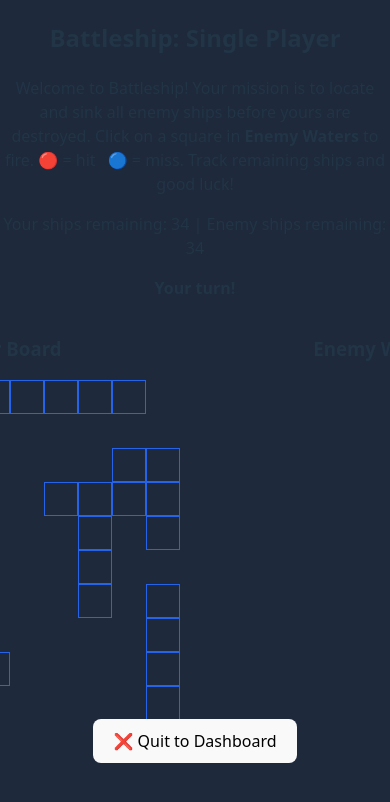
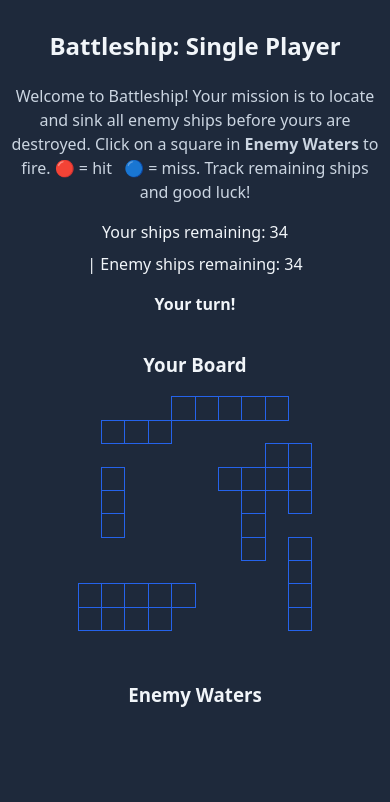
Before and after one commit to usmanAfzalKhan/playpal-multiplayer, a React (Vite) app: page /battleship/single in a window 390 px wide. Shown: the top 802 px of the page. Built offline with nearby package versions, Linux system fonts and the light colour scheme.

Commit message:
Improve Battleship styling with mobile-friendly responsive grid, scrollable boards, flexible controls, and enhanced chat layout.

```diff
--- a/src/pages/Battleship.css
+++ b/src/pages/Battleship.css
@@ -1,10 +1,15 @@
+/* src/components/Battleship.css */
+
 .battleship-container {
   text-align: center;
+  padding: 1rem;
+  color: #f1f5f9;
 }
 
+.explanation,
 .instructions {
   margin: 0.5rem 0;
-  color: #ddd;
+  color: #cbd5e1;
 }
 
 .status {
@@ -12,11 +17,24 @@
   margin-bottom: 1rem;
 }
 
-.battleship-boards {
+.status-bar {
   display: flex;
   justify-content: center;
   gap: 2rem;
-  margin-top: 1rem;
+  margin: 1rem 0;
+}
+
+.boards-wrapper {
+  overflow-x: auto;
+  width: 100%;
+  padding-bottom: 1rem;
+}
+
+.battleship-boards {
+  display: flex;
+  flex-wrap: wrap;
+  justify-content: center;
+  gap: 2rem;
 }
 
 .battleship-grid {
@@ -32,19 +50,26 @@
 }
 
 .battleship-grid .hit {
-  background-color: #dc2626; /* red */
+  background-color: #dc2626; /* red for hits */
 }
 
 .battleship-grid .miss {
-  background-color: #2563eb; /* blue */
+  background-color: #2563eb; /* blue for misses */
 }
 
 .battleship-grid .ship {
-  outline: 1px solid #2563eb; /* show your own ships */
+  outline: 1px solid #2563eb; /* show your ships */
+}
+
+/* Controls */
+.controls {
+  display: flex;
+  justify-content: center;
+  gap: 1rem;
+  margin-top: 1rem;
 }
 
 .restart-btn {
-  margin-top: 1.5rem;
   padding: 0.5rem 1rem;
   background: #38bdf8;
   color: white;
@@ -52,3 +77,88 @@
   border-radius: 4px;
   cursor: pointer;
 }
+
+.quit-btn {
+  padding: 0.5rem 1rem;
+  background: #ef4444;
+  color: white;
+  border: none;
+  border-radius: 4px;
+  cursor: pointer;
+}
+
+/* Chat */
+.chatbox {
+  max-width: 600px;
+  margin: 1rem auto;
+  background: #0f172a;
+  padding: 1rem;
+  border-radius: 8px;
+  color: #f1f5f9;
+}
+
+.chatbox h4 {
+  margin-top: 0;
+}
+
+.chat-messages {
+  max-height: 200px;
+  overflow-y: auto;
+  margin-bottom: 0.5rem;
+}
+
+.chat-messages p {
+  margin: 0.25rem 0;
+  font-size: 0.9rem;
+}
+
+.chat-input {
+  display: flex;
+  gap: 0.5rem;
+}
+
+.chat-input input {
+  flex: 1;
+  padding: 0.5rem;
+  background: #1e293b;
+  color: #f1f5f9;
+  border: 1px solid #334155;
+  border-radius: 4px;
+}
+
+.chat-input button {
+  padding: 0.5rem 1rem;
+  background: #38bdf8;
+  color: #000;
+  border: none;
+  border-radius: 4px;
+  cursor: pointer;
+}
+
+/* Mobile responsiveness */
+@media (max-width: 640px) {
+  .battleship-container {
+    padding: 0.5rem;
+  }
+  .battleship-grid {
+    grid-template-columns: repeat(10, 1.4rem);
+    grid-template-rows:    repeat(10, 1.4rem);
+    gap: 1px;
+  }
+  .status-bar {
+    flex-direction: column;
+    gap: 0.5rem;
+    align-items: center;
+  }
+  .controls {
+    flex-direction: column;
+    gap: 0.5rem;
+  }
+  .controls button {
+    width: 100%;
+  }
+  .chatbox {
+    width: 100%;
+    padding: 0.5rem;
+  }
+}
```
